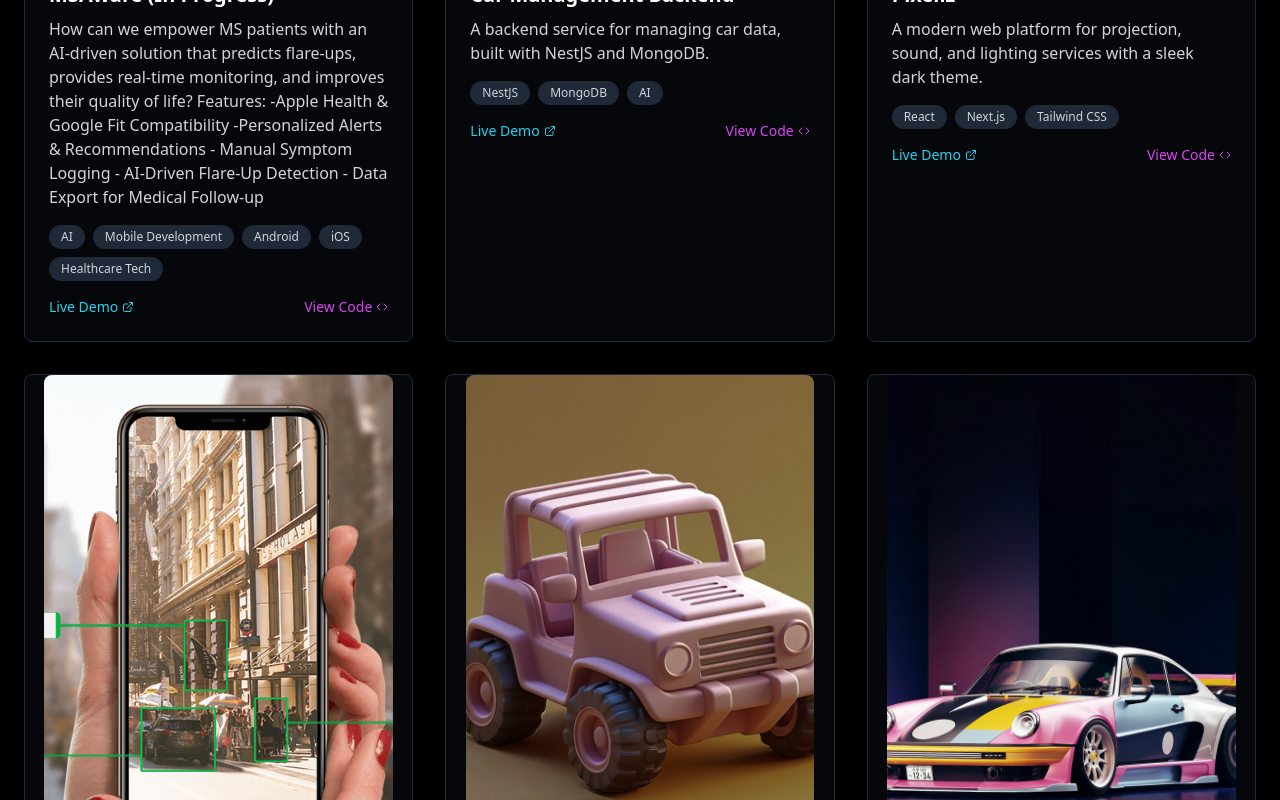
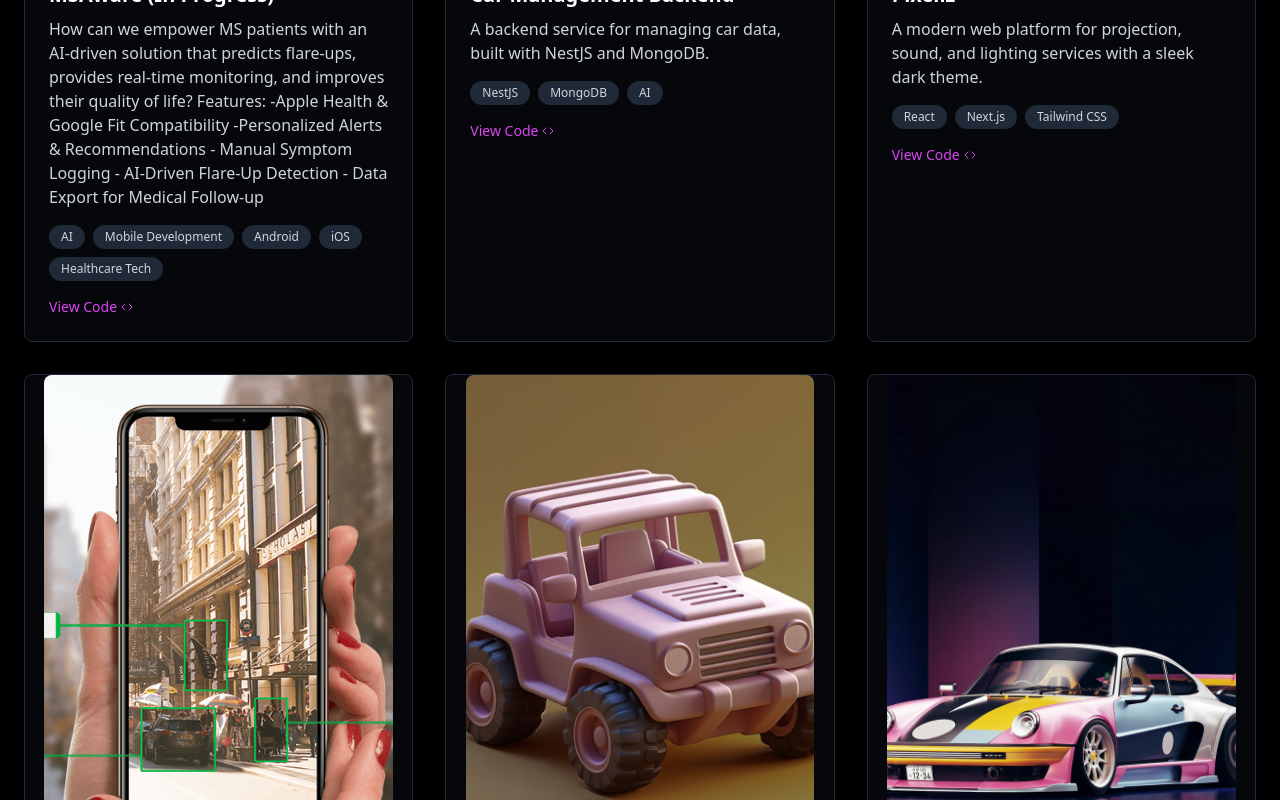
Before and after one commit to BachaMedAmine/Portfolio, a Next.js app: page / in a window 1280 px wide. Shown: the part 3300-4100 px from the top of the page. Built offline with nearby package versions, Linux system fonts and the light colour scheme; no server answers.

Commit message:
removing drkhaled

```diff
--- a/components/projects.tsx
+++ b/components/projects.tsx
@@ -164,12 +164,7 @@ export default function Projects() {
                   ))}
                 </div>
                 <div className="flex justify-between">
-                  <a
-                    href={project.demoLink}
-                    className="text-cyan-400 hover:text-cyan-300 flex items-center gap-1 text-sm"
-                  >
-                    Live Demo <ExternalLink className="h-3 w-3" />
-                  </a>
+
                   <a
                     href={project.codeLink}
                     className="text-fuchsia-500 hover:text-fuchsia-400 flex items-center gap-1 text-sm"
```
